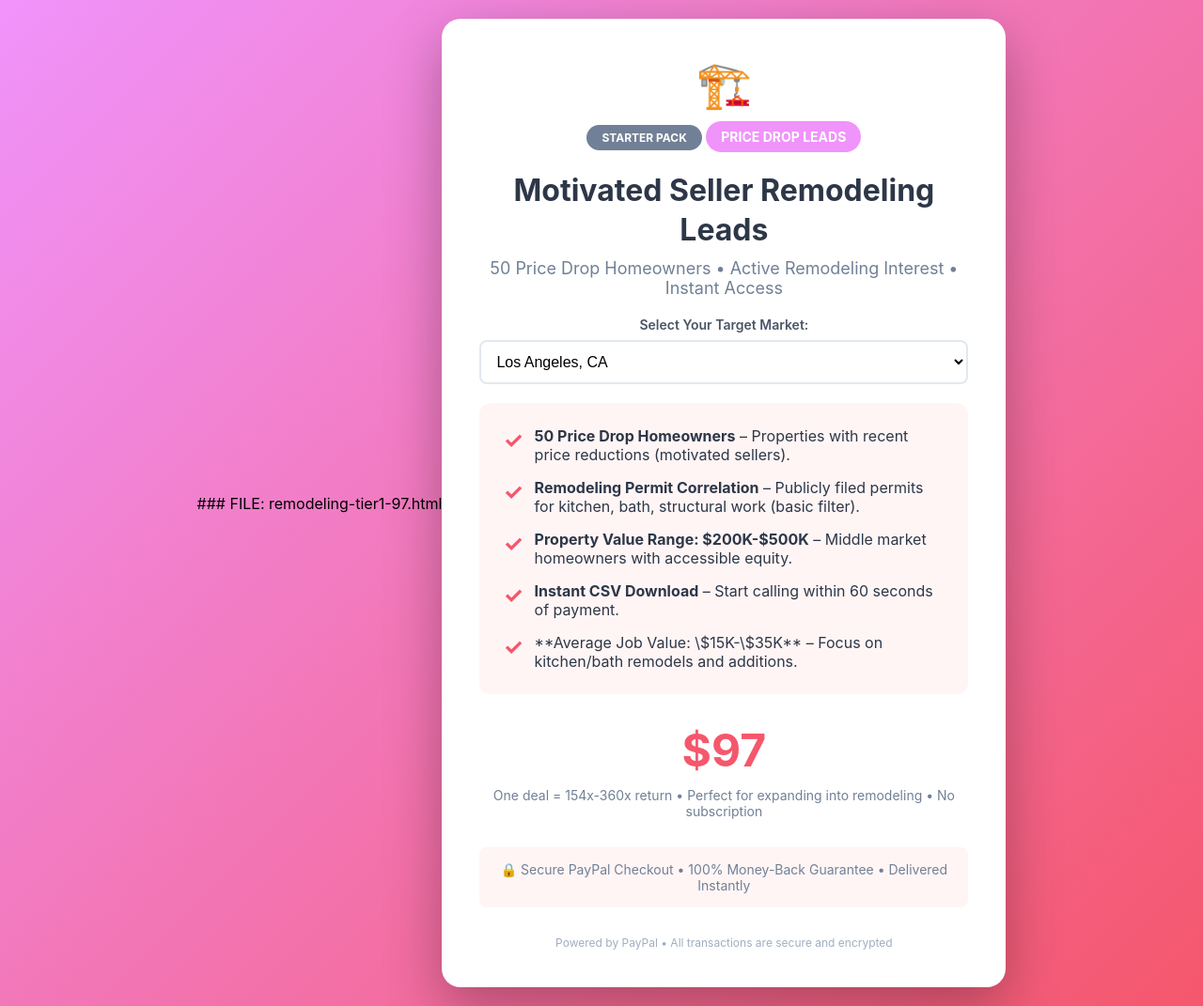
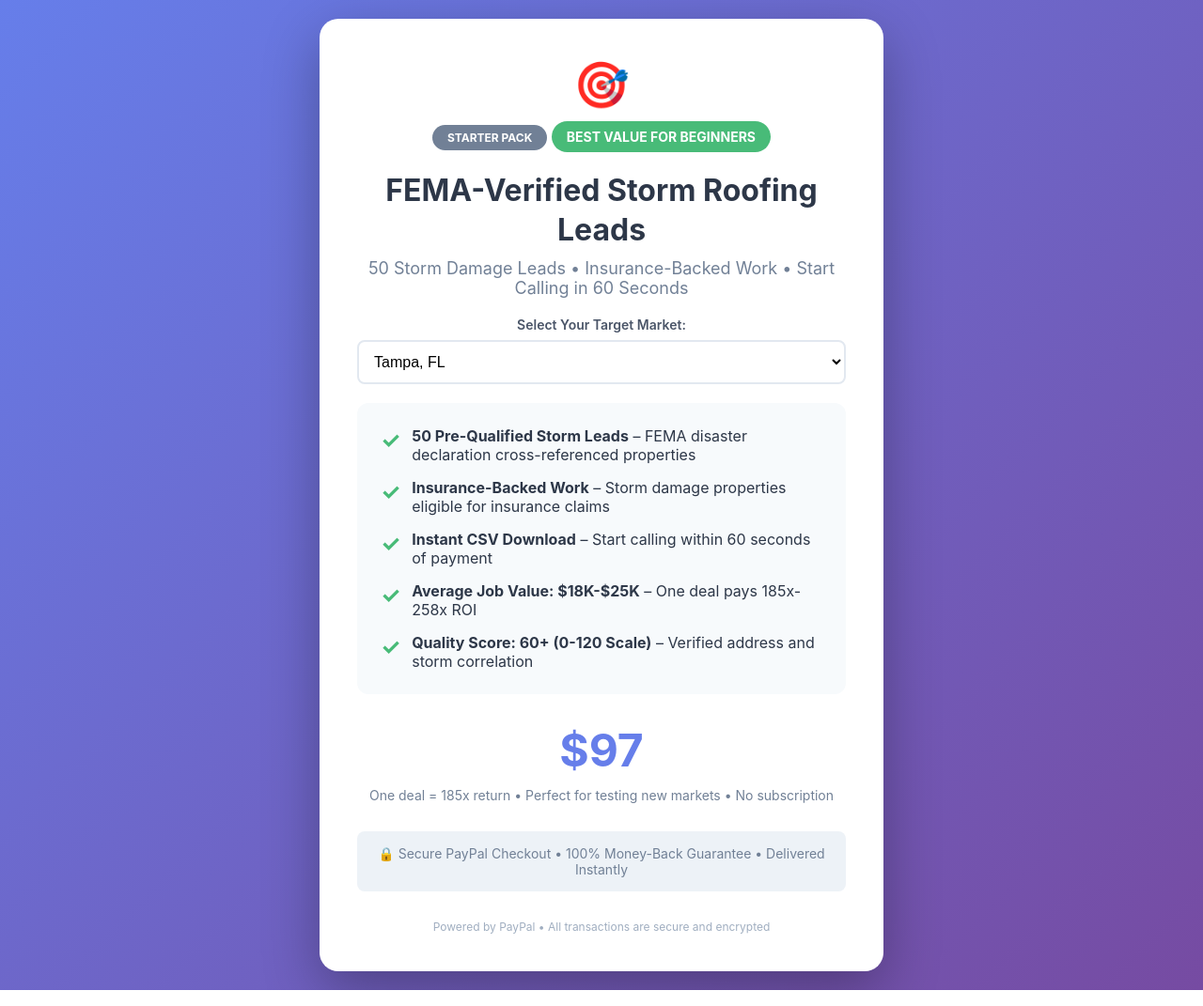
Before and after one commit to Studio-Nothing-Elephant/r14-leads-sales-, a plain HTML site: page remodeling-tier1-97.html in a window 1280 px wide. Shown: the whole page at 94% size. Drawn offline with Linux system fonts and the light colour scheme; a script that the page names is missing.

```diff
--- a/remodeling-tier1-97.html
+++ b/remodeling-tier1-97.html
@@ -1,89 +1,207 @@
-### FILE: remodeling-tier1-97.html
 <!DOCTYPE html>
 <html lang="en">
 <head>
     <meta charset="UTF-8">
     <meta name="viewport" content="width=device-width, initial-scale=1.0">
-    <title>50 Remodeling Contractor Leads - $97 Starter Pack</title>
+    <title>50 Storm Roofing Leads - $97 Starter Pack</title>
     <style>
-        /* BASE STYLES */
-        * { margin: 0; padding: 0; box-sizing: border-box; }
-        body { font-family: -apple-system, BlinkMacSystemFont, 'Segoe UI', Roboto, Oxygen, Ubuntu, Cantarell, sans-serif; background: linear-gradient(135deg, #f093fb 0%, #f5576c 100%); min-height: 100vh; display: flex; align-items: center; justify-content: center; padding: 20px; }
-        .container { background: white; border-radius: 20px; box-shadow: 0 20px 60px rgba(0,0,0,0.3); max-width: 600px; width: 100%; padding: 40px; text-align: center; }
-        .logo { font-size: 48px; margin-bottom: 10px; }
-        h1 { font-size: 32px; color: #2d3748; margin-bottom: 10px; line-height: 1.3; }
-        .subtitle { font-size: 18px; color: #718096; margin-bottom: 20px; }
+        * {
+            margin: 0;
+            padding: 0;
+            box-sizing: border-box;
+        }
 
-        /* SELECTOR STYLES */
-        .location-selector { margin: 20px 0; }
-        .location-selector label { display: block; font-size: 14px; color: #4a5568; margin-bottom: 8px; font-weight: 600; }
-        .location-selector select { width: 100%; padding: 12px; font-size: 16px; border: 2px solid #e2e8f0; border-radius: 8px; background: white; cursor: pointer; }
+        body {
+            font-family: -apple-system, BlinkMacSystemFont, 'Segoe UI', Roboto, Oxygen, Ubuntu, Cantarell, sans-serif;
+            background: linear-gradient(135deg, #667eea 0%, #764ba2 100%);
+            min-height: 100vh;
+            display: flex;
+            align-items: center;
+            justify-content: center;
+            padding: 20px;
+        }
 
-        /* FEATURE STYLES */
-        .features { background: #fff5f5; border-radius: 12px; padding: 25px; margin-bottom: 30px; text-align: left; }
-        .feature-item { display: flex; align-items: flex-start; margin-bottom: 15px; font-size: 16px; color: #2d3748; }
-        .feature-item:last-child { margin-bottom: 0; }
-        .checkmark { color: #f5576c; font-size: 24px; margin-right: 12px; font-weight: bold; flex-shrink: 0; }
+        .container {
+            background: white;
+            border-radius: 20px;
+            box-shadow: 0 20px 60px rgba(0,0,0,0.3);
+            max-width: 600px;
+            width: 100%;
+            padding: 40px;
+            text-align: center;
+        }
 
-        /* PRICE & BADGE STYLES */
-        .price { font-size: 48px; font-weight: bold; color: #f5576c; margin: 30px 0 10px 0; }
-        .price-subtext { font-size: 14px; color: #718096; margin-bottom: 30px; }
-        .urgency-badge { display: inline-block; background: #f093fb; color: white; padding: 8px 16px; border-radius: 20px; font-size: 14px; font-weight: bold; margin-bottom: 20px; }
-        .tier-badge { display: inline-block; background: #718096; color: white; padding: 6px 16px; border-radius: 20px; font-size: 12px; font-weight: bold; margin-bottom: 15px; text-transform: uppercase; }
+        .logo {
+            font-size: 48px;
+            margin-bottom: 10px;
+        }
 
-        /* FOOTER/PAYPAL STYLES */
-        #paypal-button-container { margin: 30px 0; }
-        .guarantee { font-size: 14px; color: #718096; margin-top: 20px; padding: 15px; background: #fff5f5; border-radius: 8px; }
-        .footer { margin-top: 30px; font-size: 12px; color: #a0aec0; }
+        h1 {
+            font-size: 32px;
+            color: #2d3748;
+            margin-bottom: 10px;
+            line-height: 1.3;
+        }
+
+        .subtitle {
+            font-size: 18px;
+            color: #718096;
+            margin-bottom: 20px;
+        }
+
+        .location-selector {
+            margin: 20px 0;
+        }
+
+        .location-selector label {
+            display: block;
+            font-size: 14px;
+            color: #4a5568;
+            margin-bottom: 8px;
+            font-weight: 600;
+        }
+
+        .location-selector select {
+            width: 100%;
+            padding: 12px;
+            font-size: 16px;
+            border: 2px solid #e2e8f0;
+            border-radius: 8px;
+            background: white;
+            cursor: pointer;
+        }
+
+        .features {
+            background: #f7fafc;
+            border-radius: 12px;
+            padding: 25px;
+            margin-bottom: 30px;
+            text-align: left;
+        }
+
+        .feature-item {
+            display: flex;
+            align-items: flex-start;
+            margin-bottom: 15px;
+            font-size: 16px;
+            color: #2d3748;
+        }
+
+        .feature-item:last-child {
+            margin-bottom: 0;
+        }
+
+        .checkmark {
+            color: #48bb78;
+            font-size: 24px;
+            margin-right: 12px;
+            font-weight: bold;
+            flex-shrink: 0;
+        }
+
+        .price {
+            font-size: 48px;
+            font-weight: bold;
+            color: #667eea;
+            margin: 30px 0 10px 0;
+        }
+
+        .price-subtext {
+            font-size: 14px;
+            color: #718096;
+            margin-bottom: 30px;
+        }
+
+        #paypal-button-container {
+            margin: 30px 0;
+        }
+
+        .guarantee {
+            font-size: 14px;
+            color: #718096;
+            margin-top: 20px;
+            padding: 15px;
+            background: #edf2f7;
+            border-radius: 8px;
+        }
+
+        .footer {
+            margin-top: 30px;
+            font-size: 12px;
+            color: #a0aec0;
+        }
+
+        .urgency-badge {
+            display: inline-block;
+            background: #48bb78;
+            color: white;
+            padding: 8px 16px;
+            border-radius: 20px;
+            font-size: 14px;
+            font-weight: bold;
+            margin-bottom: 20px;
+        }
+
+        .tier-badge {
+            display: inline-block;
+            background: #718096;
+            color: white;
+            padding: 6px 16px;
+            border-radius: 20px;
+            font-size: 12px;
+            font-weight: bold;
+            margin-bottom: 15px;
+            text-transform: uppercase;
+        }
     </style>
 </head>
 <body>
     <div class="container">
-        <div class="logo">🏗️</div>
+        <div class="logo">🎯</div>
         <div class="tier-badge">STARTER PACK</div>
-        <div class="urgency-badge">PRICE DROP LEADS</div>
-        <h1>Motivated Seller Remodeling Leads</h1>
-        <p class="subtitle">50 Price Drop Homeowners • Active Remodeling Interest • Instant Access</p>
+        <div class="urgency-badge">BEST VALUE FOR BEGINNERS</div>
+        <h1>FEMA-Verified Storm Roofing Leads</h1>
+        <p class="subtitle">50 Storm Damage Leads • Insurance-Backed Work • Start Calling in 60 Seconds</p>
 
         <div class="location-selector">
             <label for="location-select">Select Your Target Market:</label>
             <select id="location-select">
-                <option value="Los Angeles CA">Los Angeles, CA</option>
+                <option value="Tampa FL">Tampa, FL</option>
                 <option value="Miami FL">Miami, FL</option>
-                <option value="New York NY">New York, NY</option>
-                <option value="London UK">London, UK</option>
-                <option value="Sydney AUS">Sydney, AUS</option>
-                <option value="Toronto CAN">Toronto, CAN</option>
-                <option value="Boston MA">Boston, MA</option>
-                <option value="Seattle WA">Seattle, WA</option>
+                <option value="Orlando FL">Orlando, FL</option>
+                <option value="Jacksonville FL">Jacksonville, FL</option>
+                <option value="Fort Myers FL">Fort Myers, FL</option>
+                <option value="Sarasota FL">Sarasota, FL</option>
+                <option value="Naples FL">Naples, FL</option>
+                <option value="Clearwater FL">Clearwater, FL</option>
             </select>
         </div>
 
         <div class="features">
             <div class="feature-item">
                 <span class="checkmark">✓</span>
-                <span><strong>50 Price Drop Homeowners</strong> – Properties with recent price reductions (motivated sellers).</span>
+                <span><strong>50 Pre-Qualified Storm Leads</strong> – FEMA disaster declaration cross-referenced properties</span>
             </div>
             <div class="feature-item">
                 <span class="checkmark">✓</span>
-                <span><strong>Remodeling Permit Correlation</strong> – Publicly filed permits for kitchen, bath, structural work (basic filter).</span>
+                <span><strong>Insurance-Backed Work</strong> – Storm damage properties eligible for insurance claims</span>
             </div>
             <div class="feature-item">
                 <span class="checkmark">✓</span>
-                <span><strong>Property Value Range: $200K-$500K</strong> – Middle market homeowners with accessible equity.</span>
+                <span><strong>Instant CSV Download</strong> – Start calling within 60 seconds of payment</span>
             </div>
             <div class="feature-item">
                 <span class="checkmark">✓</span>
-                <span><strong>Instant CSV Download</strong> – Start calling within 60 seconds of payment.</span>
+                <span><strong>Average Job Value: $18K-$25K</strong> – One deal pays 185x-258x ROI</span>
             </div>
             <div class="feature-item">
                 <span class="checkmark">✓</span>
-                <span>**Average Job Value: \$15K-\$35K** – Focus on kitchen/bath remodels and additions.</span>
+                <span><strong>Quality Score: 60+ (0-120 Scale)</strong> – Verified address and storm correlation</span>
             </div>
         </div>
 
         <div class="price">$97</div>
-        <p class="price-subtext">One deal = 154x-360x return • Perfect for expanding into remodeling • No subscription</p>
+        <p class="price-subtext">One deal = 185x return • Perfect for testing new markets • No subscription</p>
 
         <div id="paypal-button-container"></div>
 
@@ -99,38 +217,52 @@
     <script src="https://www.paypal.com/sdk/js?client-id=ASdJb9Ix0yxCPA5MnUX3esHTDXAEy_BT9WsYiQbAy-foam5WF-5lnE-DkU4fWJBuRu2y7UlBfuJmOXqi&currency=USD"></script>
 
     <script>
-        const R14_NICHE = 'Remodeling';
+        const R14_NICHE = 'Roofing';
         const PRODUCT_PRICE = '97.00';
 
-        function getSelectedLocation() { return document.getElementById('location-select').value; }
+        function getSelectedLocation() {
+            return document.getElementById('location-select').value;
+        }
 
         paypal.Buttons({
-            style: { layout: 'vertical', color: 'blue', shape: 'rect', label: 'paypal', height: 55 },
+            style: {
+                layout: 'vertical',
+                color: 'blue',
+                shape: 'rect',
+                label: 'paypal',
+                height: 55
+            },
+
             createOrder: function(data, actions) {
                 const location = getSelectedLocation();
-                if (!location) { alert('Please select a target city/state before purchasing.'); return null; }
                 const customId = `R14-LEAD-ORDER|${R14_NICHE}|${location}`;
 
                 return actions.order.create({
                     intent: 'CAPTURE',
                     purchase_units: [{
-                        amount: { currency_code: 'USD', value: PRODUCT_PRICE },
+                        amount: {
+                            currency_code: 'USD',
+                            value: PRODUCT_PRICE
+                        },
                         description: `${R14_NICHE} Leads - ${location} (50 leads - Starter)`,
                         custom_id: customId,
                         soft_descriptor: 'WORLD CLASS LEADS'
                     }]
                 });
             },
+
             onApprove: function(data, actions) {
                 return actions.order.capture().then(function(orderData) {
                     alert('Payment successful! Check your email for delivery confirmation within 2 minutes.');
                     console.log('Transaction ID:', orderData.id);
                 });
             },
+
             onError: function(err) {
                 console.error('PayPal error:', err);
                 alert('Payment failed. Please try again or contact support.');
             }
+
         }).render('#paypal-button-container');
     </script>
 </body>
```
